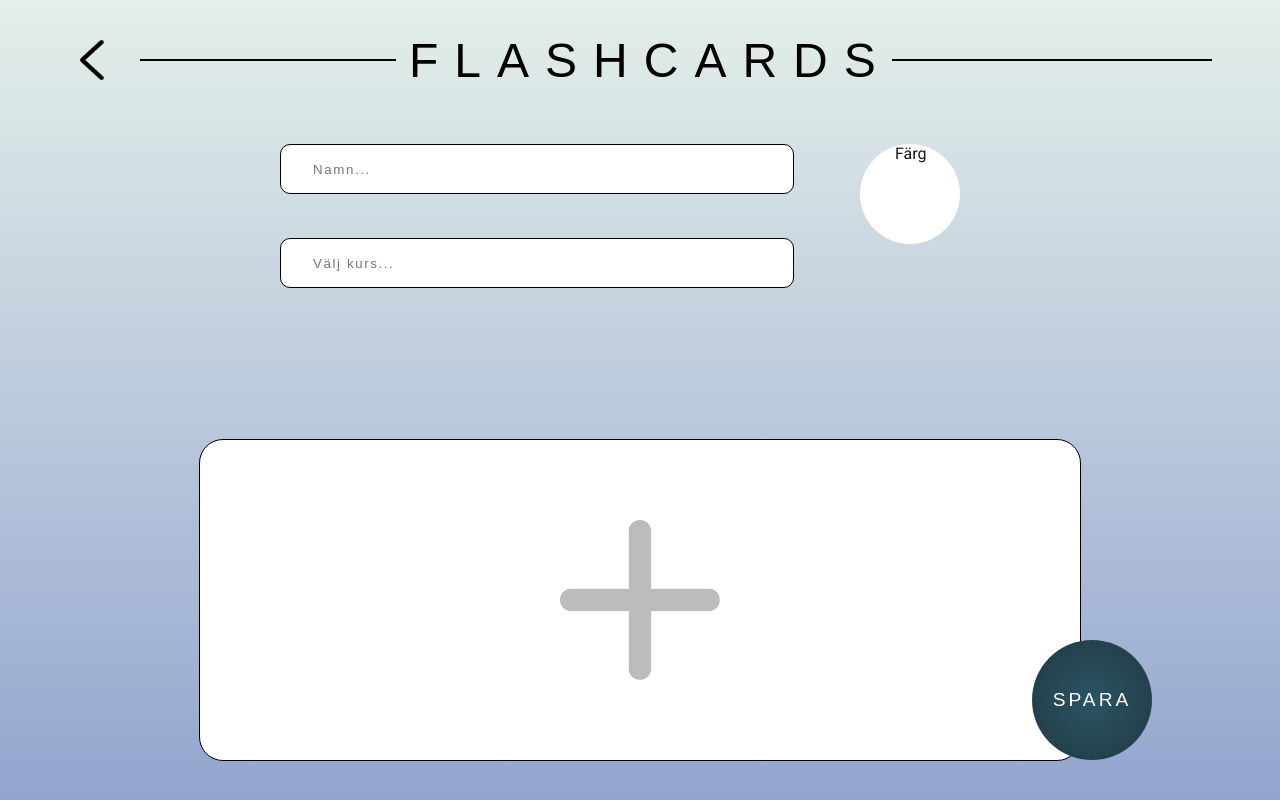
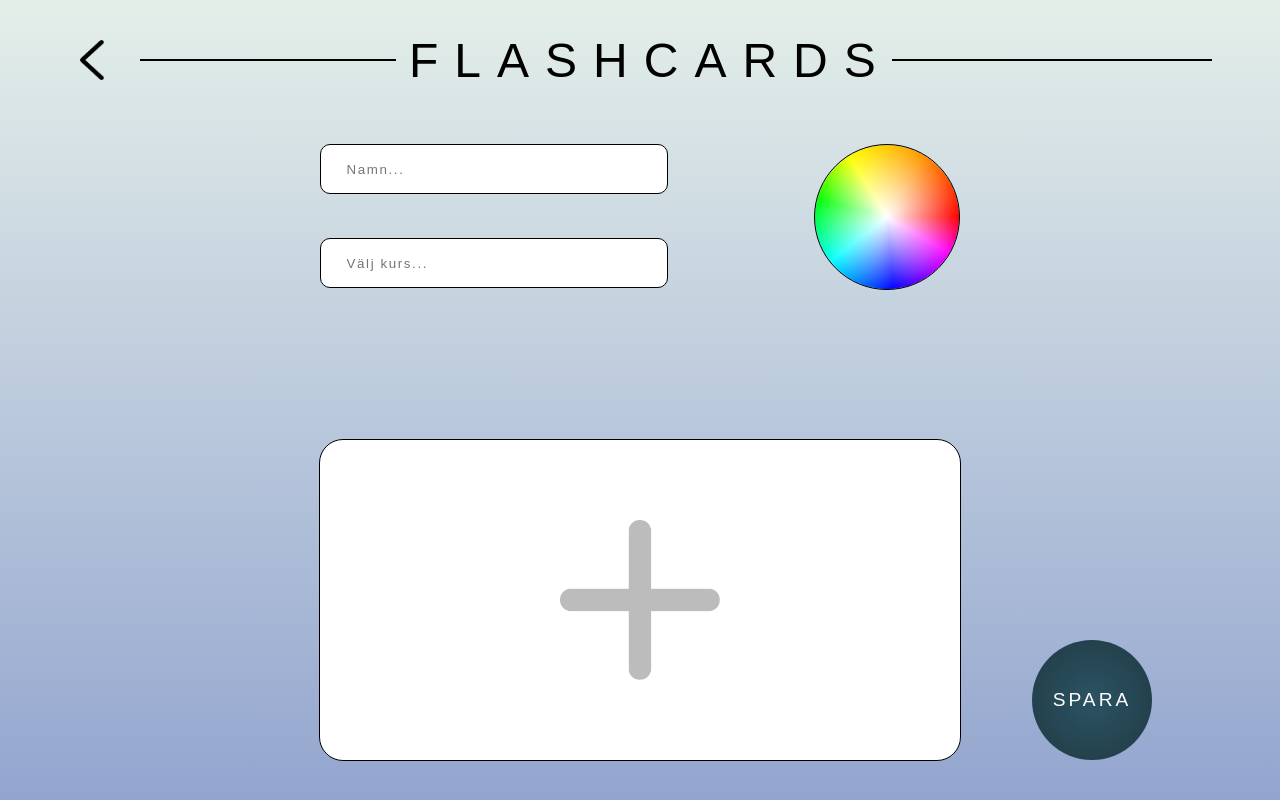
Before and after one commit to AlbinFrick/Flashcards, a Node server app: page /pages/create.html in a window 1280 px wide. Run offline with Node 20, Linux system fonts and the light colour scheme; some libraries are stand-ins or nearby versions.

Commit message:
create fix

```diff
--- a/public/pages/create.html
+++ b/public/pages/create.html
@@ -25,7 +25,6 @@
                 <input type="text" name="course" id="course" placeholder="Välj kurs...">
             </form>
             <div id="colorPicker">
-                <div id="colorText">Färg</div>
                 <input type="color" name="color" id="picker" value="#ffffff" form="form1">
             </div>
         </div>
--- a/public/stylesheets/stylesheetCreate.css
+++ b/public/stylesheets/stylesheetCreate.css
@@ -72,10 +72,9 @@
 
 #content>#submitContainer{
     position: relative;
-    width: 100vh;
+    width: 50vw;
     height: 30vh;
-    display: flex;
-    justify-content: space-evenly;
+
 }
 
 #submitContainer>#form1{
@@ -100,42 +99,37 @@
 #form1>#set_name{
     position: absolute;
     top: 10%;
-    left: 5%;
-    width: 60%;
+    left: 0;
+    width: 50%;
     height: 20%;
 }
 
 #form1>#course{
     position: absolute;
     bottom: 30%;
-    left: 5%;
-    width: 60%;
+    left: 0;
+    width: 50%;
     height: 20%;
 
 }
 
-#form1>.dropdown{
-    position: relative;
-    display: inline-block;
-    bottom: 0;
+
+#submitContainer>#colorPicker{
+    border-radius: 50%;
+    position: absolute;
+    width: 18vh;
+    height: 18vh;
+    right: 0;
+    top: 10%;
+    border: 0.15vh solid black;
+    transition: transform 150ms ease-in-out;
+
+    background-image: url("/Images/color_palette.png");
+    background-size: cover;
 }
 
-#submitContainer>#colorPicker{
-    border-radius: 50px;
-    position: absolute;
-    width: 100px;
-    height: 100px;
-    right: 10%;
-    top: 10%;
-    background-color: white;
-}
-
-#submitContainer>#colorPicker>#colorText {
-    position: absolute;
-    left: 35%;
-    top: 0;
-    color: #171717;
-    font-family: "Roboto", Sans;
+#submitContainer>#colorPicker:hover{
+    transform: scale(1.05);
 }
 
 #submitContainer>#colorPicker>#picker{
@@ -172,7 +166,7 @@
 }
 
 #content>#addCardSet{
-    width: 110vh;
+    width: 50vw;
     height: 40vh;
     border-radius: 3vh;
     text-align: center;
@@ -252,14 +246,3 @@
 #content>#allCards>.cardContainer>textarea:focus{
     outline: none;
 }
-
-#wrapper>#footer{
-    width: 100%;
-    height: 5vh;
-    background-color: rgba(0,0,255,0.1);
-}
-
-#wrapper>#footer>p{
-    text-align: center;
-    padding-top: 1vh;
-}
```
Also changed, not shown: public/stylesheets/create.css (+0 -11 lines), public/Images/color_palette.png (added).
